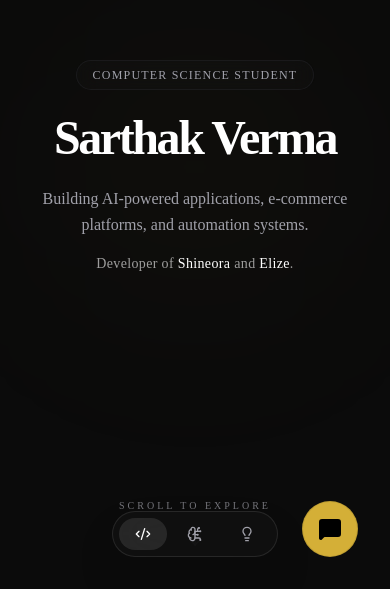
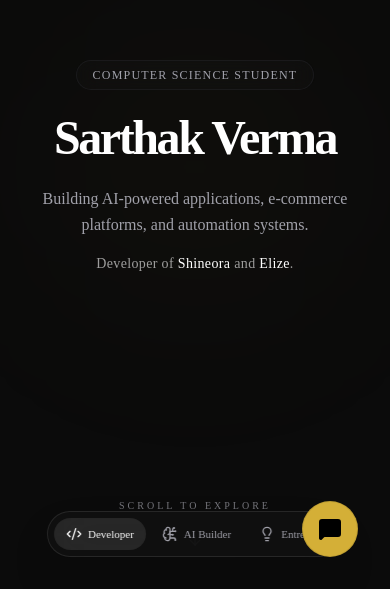
Before and after one commit to SV-DEV-AI/porfo-io-remodel, a Next.js app: page / in a window 390 px wide. Shown: the part 255-844 px from the top of the page. Built offline with nearby package versions, Linux system fonts and the light colour scheme.

Commit message:
feat: give mode switcher scrolling functionality and show text on mobile

```diff
--- a/src/components/ModeSwitcher.tsx
+++ b/src/components/ModeSwitcher.tsx
@@ -19,15 +19,28 @@ export default function ModeSwitcher() {
         initial={{ y: 50, opacity: 0 }}
         animate={{ y: 0, opacity: 1 }}
         transition={{ delay: 1, duration: 0.8, ease: "easeOut" }}
-        className="flex items-center gap-1 p-1.5 bg-[#111]/80 backdrop-blur-xl border border-white/10 rounded-full shadow-2xl"
+        className="flex items-center gap-1 p-1.5 bg-[#111]/80 backdrop-blur-xl border border-white/10 rounded-full shadow-2xl max-w-[95vw] overflow-x-auto"
+        style={{ scrollbarWidth: 'none', msOverflowStyle: 'none' }}
       >
         {modes.map((m) => {
           const isActive = mode === m.id;
           return (
             <button
               key={m.id}
-              onClick={() => setMode(m.id)}
-              className={`relative flex items-center gap-2 px-4 py-2 rounded-full text-sm font-medium transition-colors ${
+              onClick={() => {
+                setMode(m.id);
+                let target = null;
+                if (m.id === 'developer') target = document.getElementById('tech-stack');
+                if (m.id === 'ai-builder') target = document.getElementById('elize-ai');
+                if (m.id === 'entrepreneur') target = document.getElementById('shineora-metrics');
+
+                if (target) {
+                  const yOffset = -100; // Offset for sticky headers if any, or just breathing room
+                  const y = target.getBoundingClientRect().top + window.pageYOffset + yOffset;
+                  window.scrollTo({ top: y, behavior: 'smooth' });
+                }
+              }}
+              className={`relative flex items-center shrink-0 gap-1.5 md:gap-2 px-3 md:px-4 py-2 rounded-full text-[11px] md:text-sm font-medium transition-colors ${
                 isActive ? "text-white" : "text-muted-foreground hover:text-white/80"
               }`}
             >
@@ -39,7 +52,7 @@ export default function ModeSwitcher() {
                 />
               )}
               <span className="relative z-10">{m.icon}</span>
-              <span className="relative z-10 hidden sm:inline-block">{m.label}</span>
+              <span className="relative z-10">{m.label}</span>
             </button>
           );
         })}
--- a/src/components/sections/CaseStudyElize.tsx
+++ b/src/components/sections/CaseStudyElize.tsx
@@ -17,7 +17,7 @@ export default function CaseStudyElize() {
   const [activeNode, setActiveNode] = useState<string | null>(null);
 
   return (
-    <section ref={containerRef} className="w-full bg-[#050505] text-white py-24 md:py-32 relative overflow-hidden border-t border-white/5">
+    <section id="elize-ai" ref={containerRef} className="w-full bg-[#050505] text-white py-24 md:py-32 relative overflow-hidden border-t border-white/5">
       {/* Background Tech Grid */}
       <div className="absolute inset-0 bg-[linear-gradient(to_right,#80808012_1px,transparent_1px),linear-gradient(to_bottom,#80808012_1px,transparent_1px)] bg-[size:40px_40px]"></div>
 
--- a/src/components/sections/CaseStudyShineora.tsx
+++ b/src/components/sections/CaseStudyShineora.tsx
@@ -15,7 +15,7 @@ export default function CaseStudyShineora() {
   const scale = useTransform(scrollYProgress, [0, 0.5], [0.9, 1]);
 
   return (
-    <section ref={containerRef} className="w-full bg-[#111111] text-foreground py-24 md:py-32 rounded-[2rem] md:rounded-[3rem] overflow-hidden relative z-10 border-t border-border/10 shadow-[0_-40px_100px_rgba(0,0,0,0.5)]">
+    <section id="shineora-metrics" ref={containerRef} className="w-full bg-[#111111] text-foreground py-24 md:py-32 rounded-[2rem] md:rounded-[3rem] overflow-hidden relative z-10 border-t border-border/10 shadow-[0_-40px_100px_rgba(0,0,0,0.5)]">
       <div className="max-w-7xl mx-auto px-6 md:px-12">
         {/* Header */}
         <div className="flex flex-col md:flex-row justify-between items-start md:items-end gap-8 mb-16">
--- a/src/components/sections/SkillsInteractive.tsx
+++ b/src/components/sections/SkillsInteractive.tsx
@@ -70,7 +70,7 @@ export default function SkillsInteractive() {
   const [activeId, setActiveId] = useState<string | null>(skillsData[0].id);
 
   return (
-    <section className="w-full bg-[#0B0B0B] text-foreground py-24 md:py-32 relative overflow-hidden">
+    <section id="tech-stack" className="w-full bg-[#0B0B0B] text-foreground py-24 md:py-32 relative overflow-hidden">
       <div className="max-w-4xl mx-auto px-6 md:px-12 relative z-10">
 
         <div className="text-center mb-16">
```
